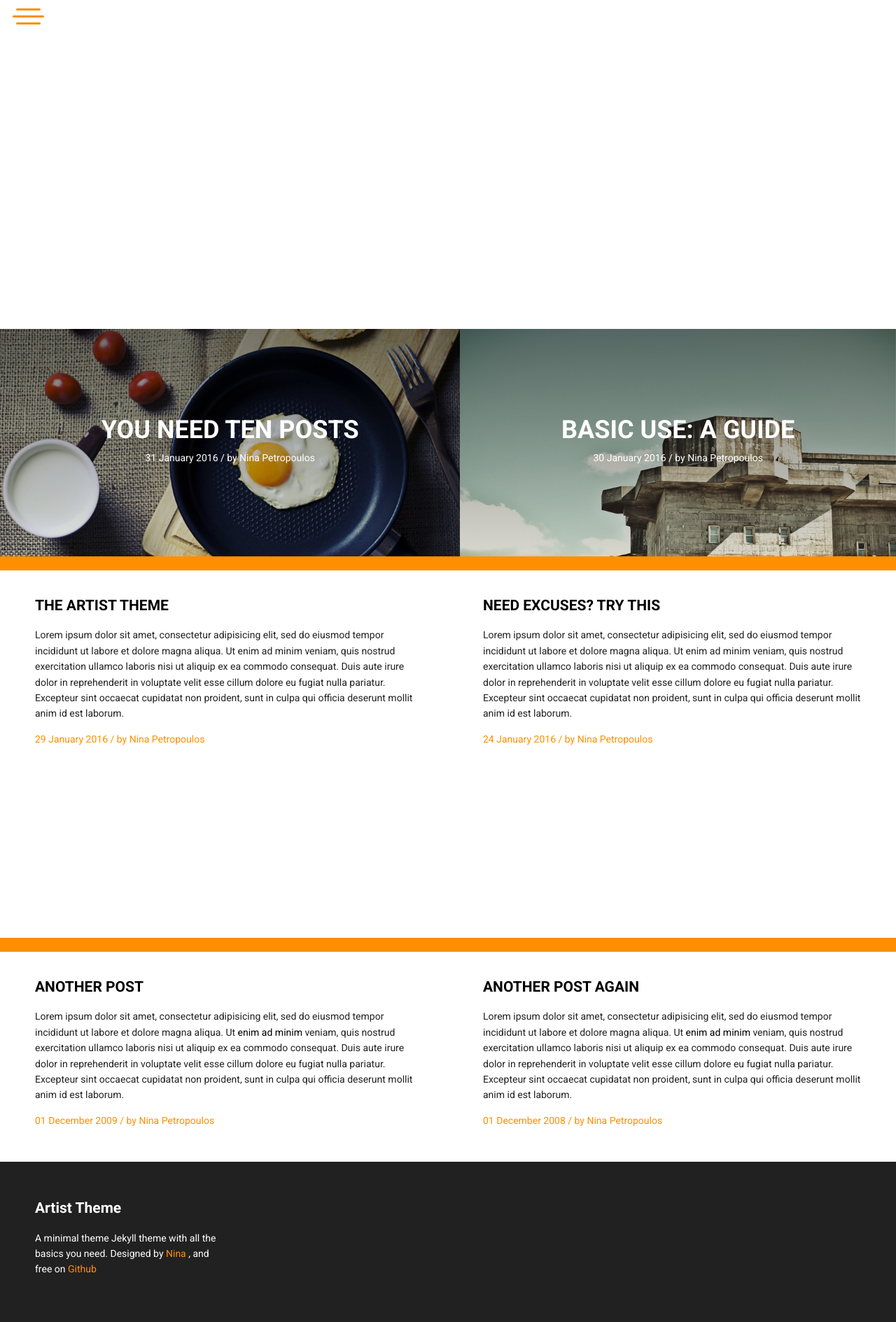
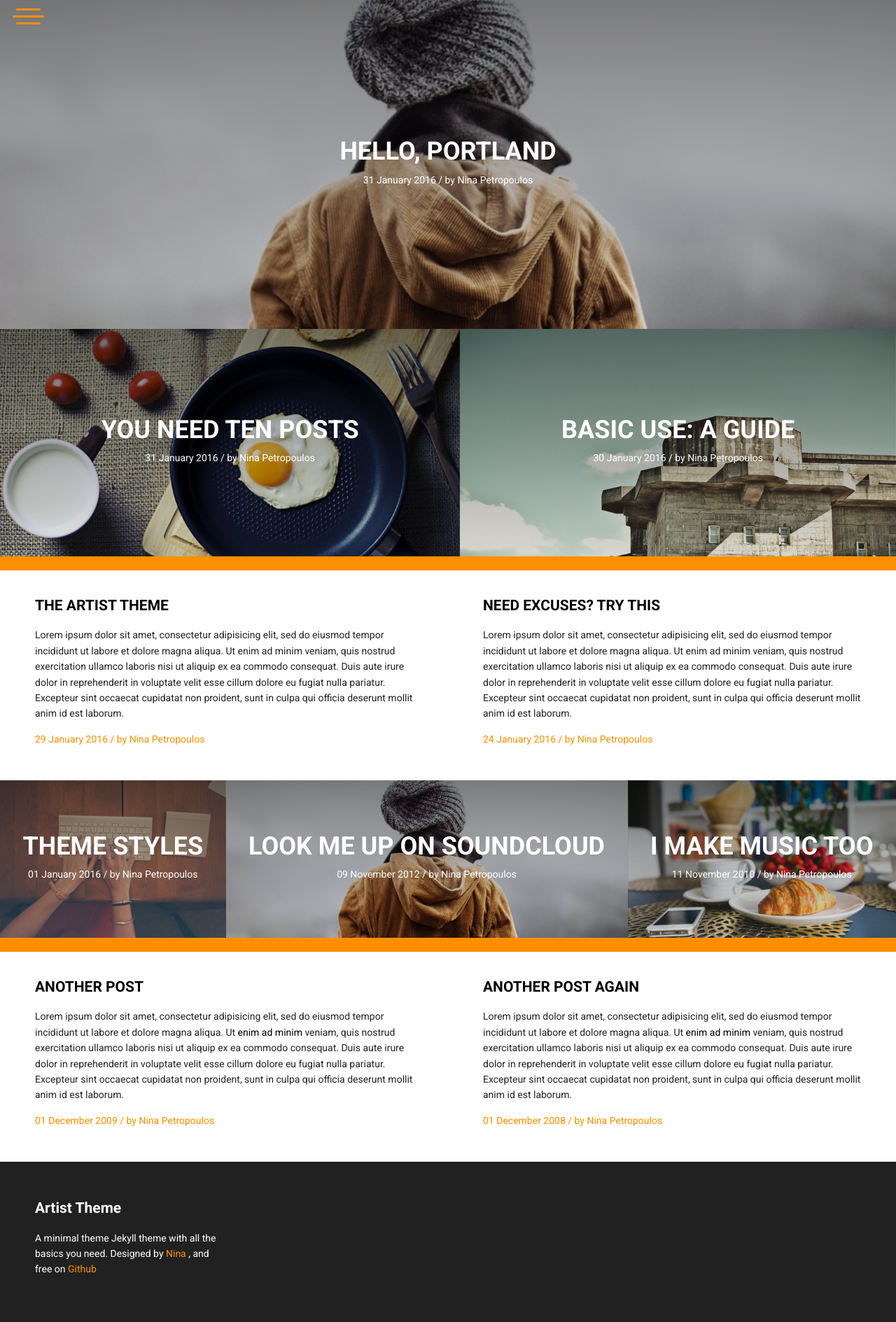
Before and after one commit to ninapetrop/Artist-Theme, a Jekyll site: the page built from index.html, in a window 1280 px wide. Shown: the whole page at 70% size. Built offline with Jekyll 4.4.1, drawn with Linux system fonts in a browser that asks for light colours; nearby versions of some CDN libraries; Markdown is read by kramdown in place of the engine named in the settings.

Commit message:
a silly mistake i don't want to talk about

```diff
--- a/index.html
+++ b/index.html
@@ -4,7 +4,7 @@ title: Home
 ---
 
 {% for post in site.posts limit:1 %}
-<div class="xs-12 imgBack link textCenter vertCenter grow tall" style='background-image: linear-gradient( rgba(0, 0, 0, 0.5), rgba(0, 0, 0, 0.1) ), ({{ site.url }}/assets/img/{{ post.thumbnail }})'>
+<div class="xs-12 imgBack link textCenter vertCenter grow tall" style='background-image: linear-gradient( rgba(0, 0, 0, 0.5), rgba(0, 0, 0, 0.1) ), url({{ site.url }}/assets/img/{{ post.thumbnail }})'>
   <div>
     <a class='caps post-title' href='{{ post.url | prepend: site.baseurl }}'>{{ post.title }}</a>
     <p class='meta'>{{ post.date | date_to_long_string }} / by {{ post.author }}</p>
@@ -38,7 +38,7 @@ title: Home
 
 <div class='flexbox wrap'>
 {% for post in site.posts limit:3 offset:5 %}
-  <div class="sm-4 imgBack link vertCenter textCenter grow" style='background-image: linear-gradient( rgba(0, 0, 0, 0.5), rgba(0, 0, 0, 0.1) ), ({{ site.url }}/assets/img/{{ post.thumbnail }})'>
+  <div class="sm-4 imgBack link vertCenter textCenter grow" style='background-image: linear-gradient( rgba(0, 0, 0, 0.5), rgba(0, 0, 0, 0.1) ), url({{ site.url }}/assets/img/{{ post.thumbnail }})'>
     <div>
       <a class='caps post-title' href='{{ post.url | prepend: site.baseurl }}'>{{ post.title }}</a>
       <p class='meta'>{{ post.date | date_to_long_string }} / by {{ post.author }}</p>
```
